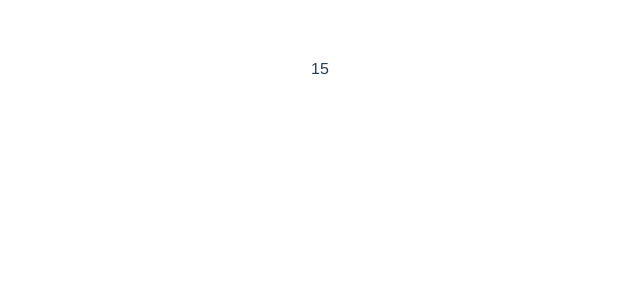
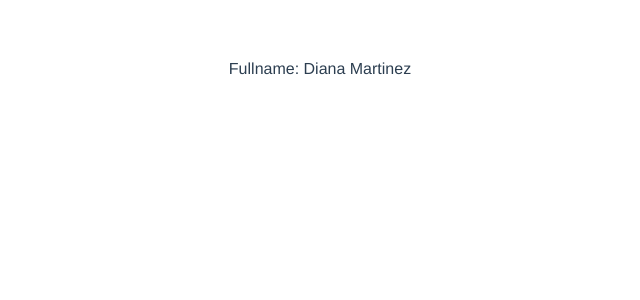
Before and after one commit to platzi/options-composition-api-vue, a Vue app: page / in a window 1280 px wide. Shown: the top 300 px of the page, without its empty margins (320-960 px from the left). Built offline with nearby package versions, Linux system fonts and the light colour scheme.

Commit message:
Computed

```diff
--- a/src/components/Home.vue
+++ b/src/components/Home.vue
@@ -1,25 +1,21 @@
 <template>
-  <div>{{ obj.counter }}</div>
+  <div>Fullname: {{ fullName }}</div>
 </template>
 
 <script>
-import { reactive, watch } from "vue";
+import { ref, computed } from "vue";
 
 export default {
   setup() {
-    const obj = reactive({ counter: 0 });
+    const firstName = ref("Diana");
+    const lastName = ref("Martinez");
 
-    setInterval(() => obj.counter++, 500);
-
-    watch(
-      () => obj.counter,
-      (valor, anterior) => {
-        console.log(valor, anterior);
-      }
-    );
+    const fullName = computed(() => {
+      return `${firstName.value} ${lastName.value}`;
+    });
 
     return {
-      obj,
+      fullName,
     };
   },
 };
```
